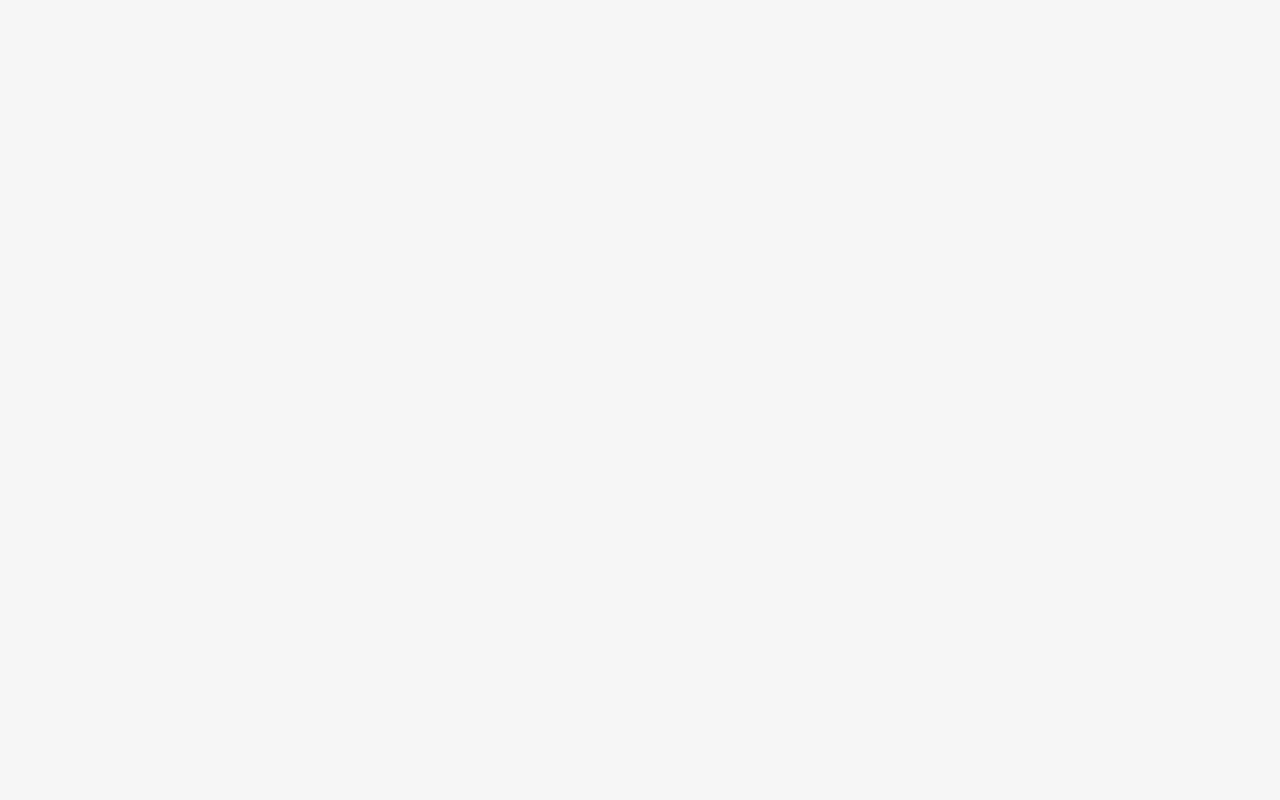
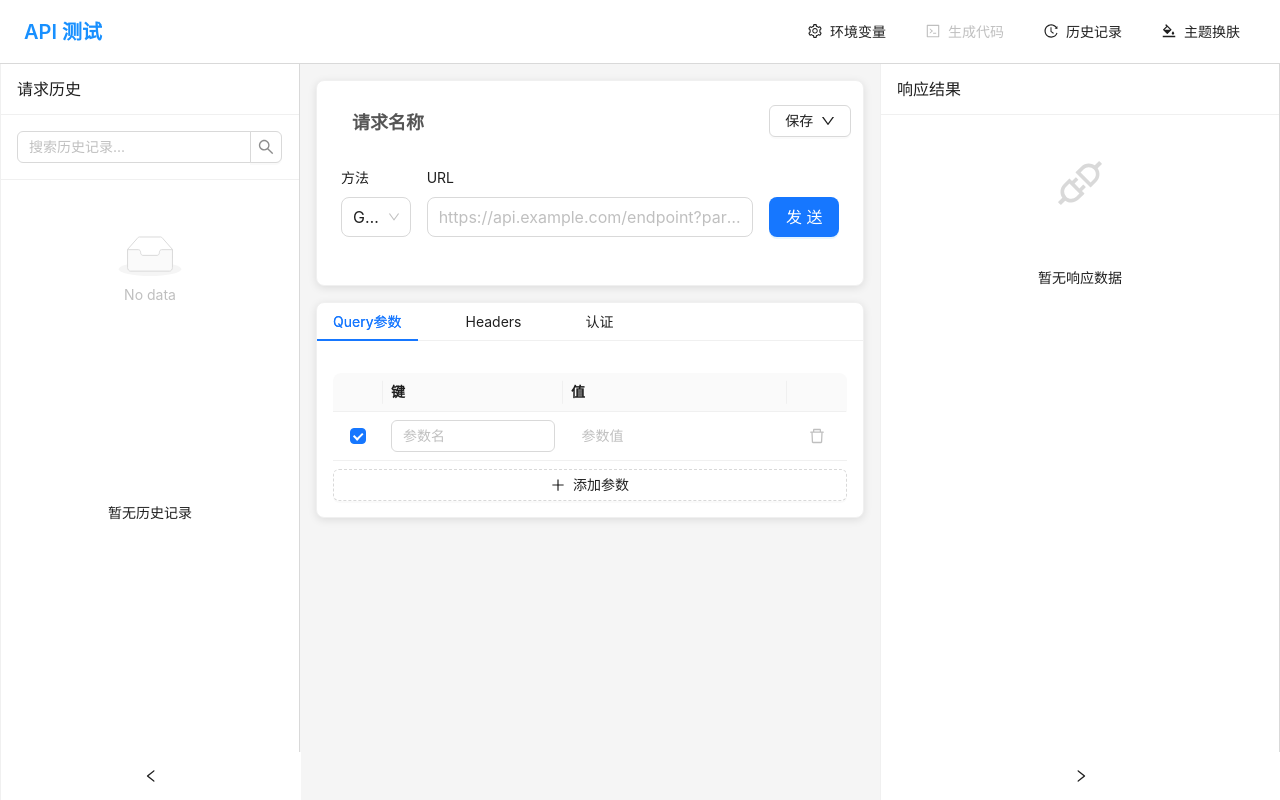
Before and after one commit to curjjl/dc-post, a Vue app: page /dc-post/workspace in a window 1280 px wide. Before the commit this address had no page. Built offline with nearby package versions, Linux system fonts and the light colour scheme.

Commit message:
fix(功能开发)：路由配置修改

```diff
--- a/src/router/index.js
+++ b/src/router/index.js
@@ -38,7 +38,11 @@ const routes = [
 ];
 
 const router = createRouter({
-  history: createWebHistory(),
+  history: createWebHistory(
+    (window.location.pathname.startsWith("/access-view")
+      ? "/access-view"
+      : "") + "/dc-post"
+  ),
   routes,
 });
 
--- a/src/views/Workspace.vue
+++ b/src/views/Workspace.vue
@@ -3,7 +3,7 @@
     <!-- 顶部导航栏 -->
     <a-layout-header class="header">
       <div class="header-content">
-        <h1 class="logo">API Tester</h1>
+        <h1 class="logo">API 测试</h1>
         <div class="header-actions">
           <a-button type="text" @click="showEnvManager = true">
             <template #icon><SettingOutlined /></template>
--- a/vite.config.js
+++ b/vite.config.js
@@ -4,6 +4,7 @@ import { resolve } from 'path'
 
 // https://vitejs.dev/config/
 export default defineConfig({
+  base: process.env.NODE_ENV === 'production' ? '/access-view/dc-post/' : '/dc-post/',
   plugins: [vue()],
   resolve: {
     alias: {
@@ -22,7 +23,7 @@ export default defineConfig({
     }
   },
   build: {
-    outDir: 'dist',
+    outDir: 'dist/dc-post',
     sourcemap: false,
     rollupOptions: {
       output: {
```
